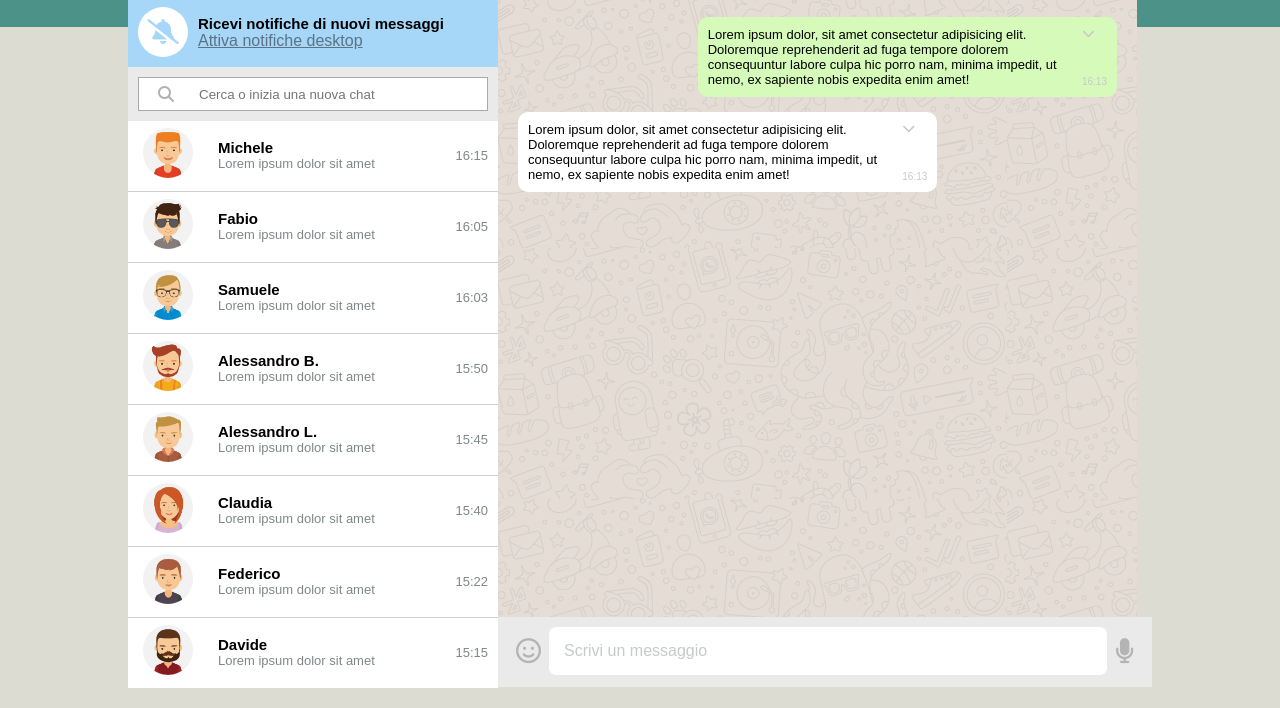
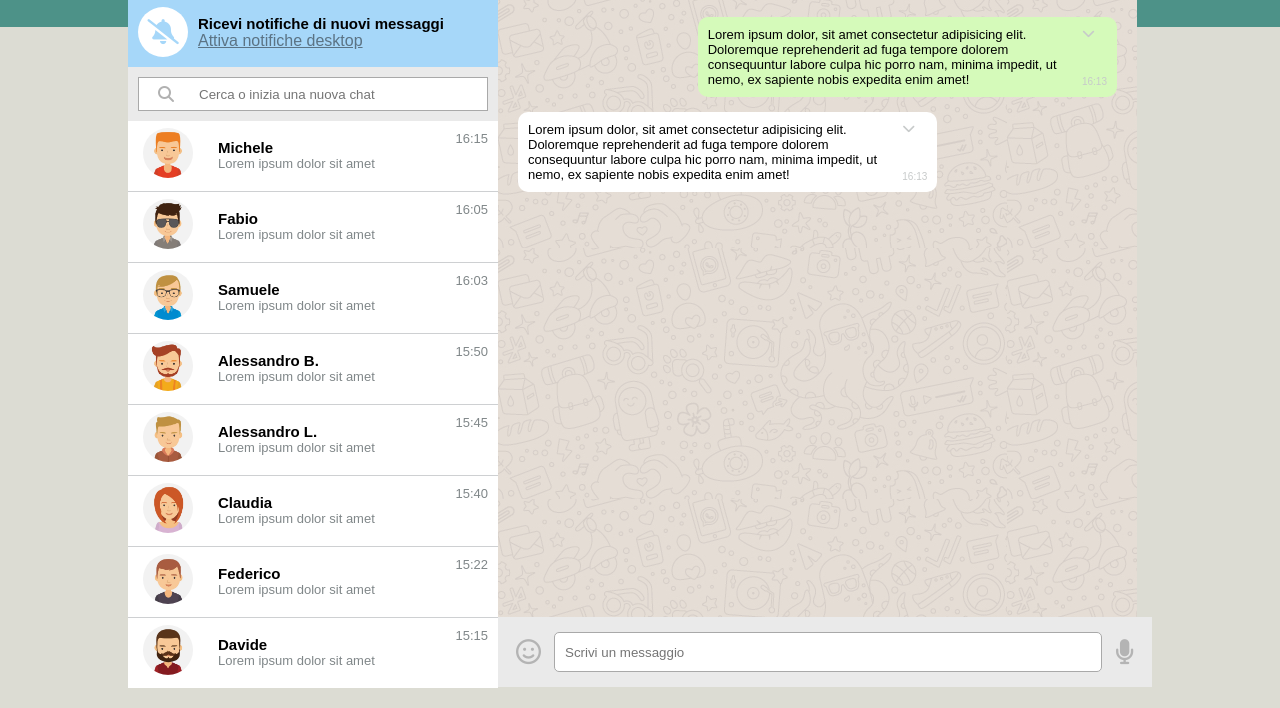
Before and after one commit to Mustaaaaa/html, a plain HTML site: page index.html in a window 1280 px wide. Shown: the part 93-801 px from the top of the page. Drawn offline with Linux system fonts and the light colour scheme.

Commit message:
add: fix write text bar

```diff
--- a/css/style.css
+++ b/css/style.css
@@ -88,41 +88,23 @@ img{
     height: 70px;
     padding: 10px;
 }
-.write-message{
-    background-color: white;
-    padding: 15px;
-    border-radius: 7px;
-    display: flex;
-    flex-grow: 1;
-}
-.search-bar{
-    padding: 8px;
-}
-.search-bar .write-message{
-    border-radius: 0;
-    padding: 10px;
-}
-.search-bar .write-message i{
-    padding-right: 15px;
-    padding-left: 10px;
-}
 .search-bar{
     padding: 10px;
     background-color: #EAEAEA;
     position: relative;
 }
-.write-text i {
+.search-bar .write-text i {
 	position: absolute;
 	left: 30px;
 	top: 50%;
 	transform: translateY(-50%);
 	color: #b1b1b1;
 }
-.write-text input:focus-visible {
+.search-bar .write-text input:focus-visible {
 	padding-left: 15px;
 }
 
-.write-text input {
+.search-bar .write-text input {
     width: 350px;
 	height: 34px;
 	background-color: white;
@@ -130,6 +112,20 @@ img{
 	padding-left: 60px;
 	transition: linear 100ms;
 }
+.write-message-bar{
+    display: block;
+    width: 100%;
+    padding: 5px;
+}
+.write-message-bar .write-text input{
+    width: 100%;
+    height: 40px;
+	background-color: white;
+	border: 1px solid darkgray;
+    border-radius: 5px;
+    padding: 0 10px;
+}
+
 .big-icon{
     font-size: 25px;
     padding: 8px;
--- a/index.html
+++ b/index.html
@@ -55,13 +55,11 @@
                             </div>
                             <div class="row">
                                 <div class="profile-description">
-                                    <div >
+                                    <div>
                                         <p class="profile-name">Michele</p>
                                         <p class="last-access">Lorem ipsum dolor sit amet</p>
                                     </div>
-                                    <div>
-                                        <p class="last-access message-arrive-hour">16:15</p>
-                                    </div>
+                                        <span class="last-access message-arrive-hour">16:15</span>
                                 </div>
                             </div>
                         </div>
@@ -78,9 +76,7 @@
                                         <p class="profile-name">Fabio</p>
                                         <p class="last-access">Lorem ipsum dolor sit amet</p>
                                     </div>
-                                    <div>
-                                        <p class="last-access message-arrive-hour">16:05</p>
-                                    </div>
+                                    <span class="last-access message-arrive-hour">16:05</span>
                                 </div>
                             </div>
                         </div>
@@ -97,9 +93,7 @@
                                         <p class="profile-name">Samuele</p>
                                         <p class="last-access">Lorem ipsum dolor sit amet</p>
                                     </div>
-                                    <div>
-                                        <p class="last-access message-arrive-hour">16:03</p>
-                                    </div>
+                                    <span class="last-access message-arrive-hour">16:03</span>
                                 </div>
                             </div>
                         </div>
@@ -116,9 +110,7 @@
                                         <p class="profile-name">Alessandro B.</p>
                                         <p class="last-access">Lorem ipsum dolor sit amet</p>
                                     </div>
-                                    <div>
-                                        <p class="last-access message-arrive-hour">15:50</p>
-                                    </div>
+                                    <span class="last-access message-arrive-hour">15:50</span>
                                 </div>
                             </div>
                         </div>
@@ -135,9 +127,7 @@
                                         <p class="profile-name">Alessandro L.</p>
                                         <p class="last-access">Lorem ipsum dolor sit amet</p>
                                     </div>
-                                    <div>
-                                        <p class="last-access message-arrive-hour">15:45</p>
-                                    </div>
+                                    <span class="last-access message-arrive-hour">15:45</span>
                                 </div>
                             </div>
                         </div>
@@ -154,9 +144,7 @@
                                         <p class="profile-name">Claudia</p>
                                         <p class="last-access">Lorem ipsum dolor sit amet</p>
                                     </div>
-                                    <div>
-                                        <p class="last-access message-arrive-hour">15:40</p>
-                                    </div>
+                                    <span class="last-access message-arrive-hour">15:40</span>
                                 </div>
                             </div>
                         </div>
@@ -169,13 +157,11 @@
                             </div>
                             <div class="row">
                                 <div class="profile-description">
-                                    <div class="">
+                                    <div>
                                         <p class="profile-name">Federico</p>
                                         <p class="last-access">Lorem ipsum dolor sit amet</p>
                                     </div>
-                                    <div>
-                                        <p class="last-access message-arrive-hour">15:22</p>
-                                    </div>
+                                    <span class="last-access message-arrive-hour">15:22</span>
                                 </div>
                             </div>
                         </div>
@@ -188,13 +174,11 @@
                             </div>
                             <div class="row">
                                 <div class="profile-description">
-                                    <div class="">
+                                    <div>
                                         <p class="profile-name">Davide</p>
                                         <p class="last-access">Lorem ipsum dolor sit amet</p>
                                     </div>
-                                    <div>
-                                        <p class="last-access message-arrive-hour">15:15</p>
-                                    </div>
+                                    <span class="last-access message-arrive-hour">15:15</span>
                                 </div>
                             </div>
                         </div>
@@ -258,12 +242,18 @@
                     </div>
                 </div>
                 <div class="write-message-section">
-                    <div class="row  ">
+                    <div class="row">
                         <div class="icon-write-message-section">
                             <i class="big-icon fa-regular fa-face-smile"></i>
                         </div>
-                        <div class="write-message">
-                            <p class="lightgray">Scrivi un messaggio</p>
+                        <div class="write-message-bar">
+                            <div class="write-text">
+                                <input
+                                type="text"
+                                name="search"
+                                placeholder="Scrivi un messaggio"
+                                />
+                            </div>
                         </div>
                         <div class="icon-write-message-section">
                             <i class="big-icon fa-solid fa-microphone"></i>
```
